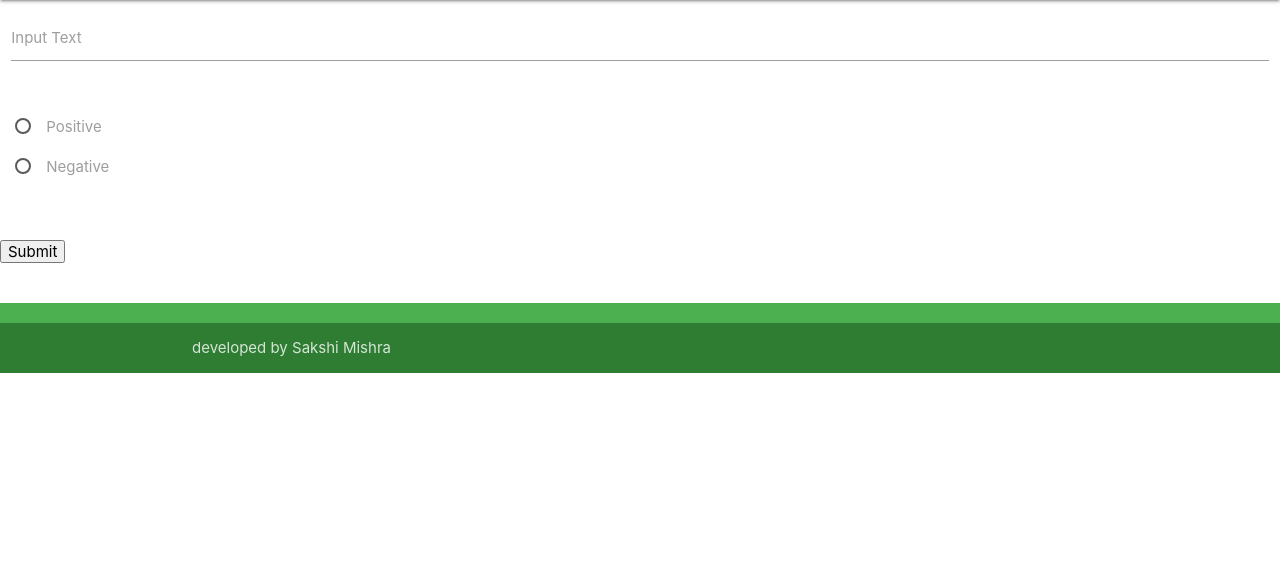
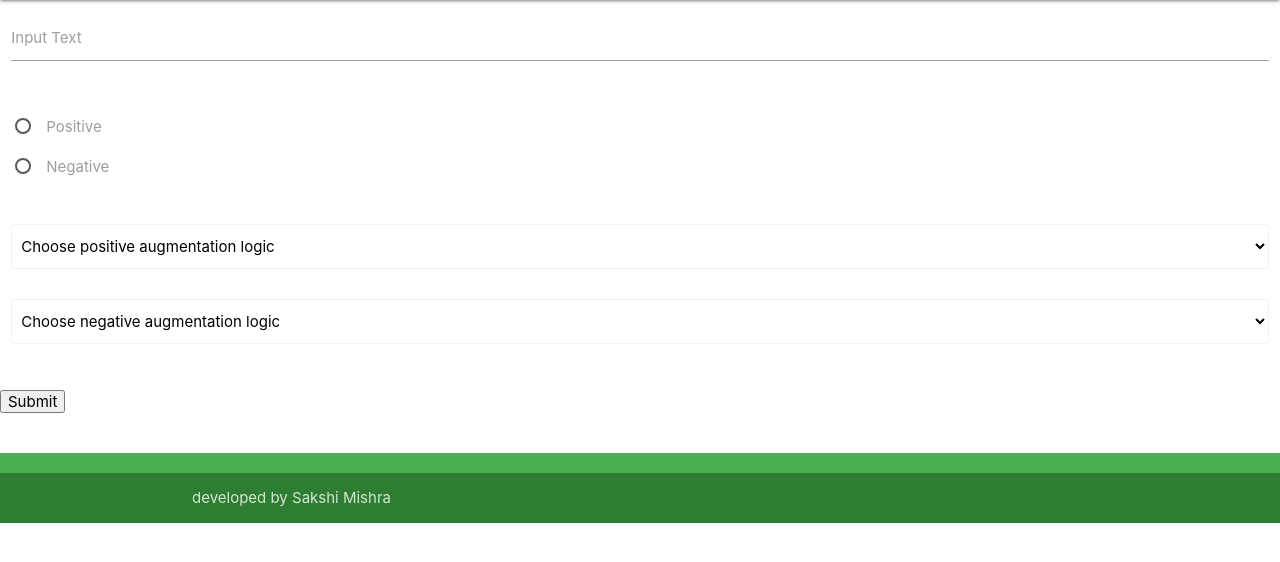
Before and after one commit to smartbrainsakshi/nlpaug, a Flask app: page /index in a window 1280 px wide. Shown: the part 64-626 px from the top of the page. Run offline with Flask 2, Linux system fonts and the light colour scheme.

Commit message:
:zap: dropdonw

```diff
--- a/app.py
+++ b/app.py
@@ -10,10 +10,31 @@ import emoji
 
 app = Flask(__name__)
 
+positive_options = [
+    "Random word swap",
+    "Random word delete",
+    "Random word insert",
+    "Synonym Augmentation",
+    "OCR Augmentation",
+    "KeyBoard Augmentation",
+    "Random Char insert",
+    "Random Char swap",
+    "Random Char delete",
+]
+negative_options = [
+    "Text to emoji",
+    "Antonym of text",
+    "Insert sentence",
+    "Special character insertion",
+    "Swap in the sentence",
+    "Sentence insertion",
+]
+
 # home page
 @app.route('/index')
 def my_form():
-    return render_template('index.html',input_text="")
+
+    return render_template('index.html',input_text="", positive_options=positive_options, negative_options=negative_options)
 
 # form view
 @app.route('/index', methods=['POST'])
@@ -23,22 +44,13 @@ def my_form_post():
     if request.form['group1'] == 'Positive':
         t = EDA()
         t1 = Wordnet()
-        result = [
-            ["Random word swap: ", t.random_swap(text)],
-            ["Random word delete: ", t.random_deletion(text, p=0.3)],
-            ["Random word insert: ", t.random_insertion(text)],
-            ["Synonym Augmentation: ", naw.SynonymAug(aug_src='wordnet').augment(text, n=1)],
-            ["OCR Augmentation: ", nac.OcrAug().augment(text, n=1)],
-            ["KeyBoard Augmentation: ", nac.KeyboardAug().augment(text, n=1)],
-            ["Random Char insert", nac.RandomCharAug('insert').augment(text, n=1)],
-            ["Random Char swap", nac.RandomCharAug('swap').augment(text, n=1)],
-            ["Random Char delete", nac.RandomCharAug('delete').augment(text, n=1)],
-        ]
+        logic = request.form['pos-logic']
+        result = [[logic, apply_pos_logic(logic, text, t)]]
 
     else:
         result = evaluate_negative_augmentation(text)
 
-    return render_template('index.html', result=result, input_text=text)
+    return render_template('index.html', result=result, input_text=text, positive_options=positive_options, negative_options=negative_options)
 
 
 # helper functions are below
@@ -50,23 +62,30 @@ def evaluate_negative_augmentation(text):
     rem_txt = " ".join(words[int(len(words)/2):])
     n = int(len(words)/2)
     result = []
+    logic = request.form['neg-logic']
 
     #0. replace with emojis
-    result.append(["Text to emoji: ", text_to_emoji(text)])
+    if logic == "Text to emoji":
+        result.append(["Text to emoji", text_to_emoji(text)])
     #1. make antonym of whole text
-    result.append(["Antonym of text: ", naw.AntonymAug().augment(text, n=1)])
+    elif logic == "Antonym of text":
+        result.append(["Antonym of text", naw.AntonymAug().augment(text, n=1)])
     #2. insert n words in the half sentence, where n = half of size of sentence
-    try:
-        rand_index = random.randint(0,n)
-        result.append(["Insert sentence: ", t.random_insertion(sentence=words[rand_index], n=n)+ " " +rem_txt])
-    except:
-        pass
+    elif logic == "Insert sentence":
+        try:
+            rand_index = random.randint(0,n)
+            result.append(["Insert sentence", t.random_insertion(sentence=words[rand_index], n=n)+ " " +rem_txt])
+        except:
+            pass
     #3. make antonym of whole text and insert a special character at any position
-    result.append(["Special character insertion: ", get_with_special_char(text)])
+    elif logic == "Special character insertion":
+        result.append(["Special character insertion", get_with_special_char(text)])
     #4. swap half of the sentence
-    result.append(["Swap in the sentence: ", t.random_swap(half_txt)+ " " +rem_txt])
+    elif logic == "Swap in the sentence":
+        result.append(["Swap in the sentence", t.random_swap(half_txt)+ " " +rem_txt])
     #5. insert one random word in half text
-    result.append(["Sentence insertion: ", t.random_insertion(half_txt)+ " " +rem_txt])
+    elif logic == "Sentence insertion":
+        result.append(["Sentence insertion", t.random_insertion(half_txt)+ " " +rem_txt])
     return result
 
 
@@ -99,5 +118,25 @@ def text_to_emoji(text):
     return " ".join(sent)
 
 
+def apply_pos_logic(logic, text, t):
+    if logic=="Random word swap":
+        return t.random_swap(text)
+    elif logic=="Random word delete":
+        return t.random_deletion(text, p=0.3)
+    elif logic=="Random word insert":
+        return t.random_insertion(text)
+    elif logic=="Synonym Augmentation":
+        return naw.SynonymAug(aug_src='wordnet').augment(text, n=1)
+    elif logic=="OCR Augmentation":
+        return nac.OcrAug().augment(text, n=1)
+    elif logic=="KeyBoard Augmentation":
+        return nac.KeyboardAug().augment(text, n=1)
+    elif logic=="Random Char insert":
+        a= nac.RandomCharAug('insert').augment(text, n=1)
+    elif logic=="Random Char swap":
+        return nac.RandomCharAug('swap').augment(text, n=1)
+    elif logic=="Random Char delete":
+        return nac.RandomCharAug('delete').augment(text, n=1)
+
 if __name__ == "__main__":
     app.run(debug=True)
--- a/templates/index.html
+++ b/templates/index.html
@@ -3,8 +3,6 @@
 
  <!-- Compiled and minified JavaScript -->
  <script src="https://cdnjs.cloudflare.com/ajax/libs/materialize/1.0.0/js/materialize.min.js"></script>
-
-
 
  <nav class="green">
     <div class="nav-wrapper">
@@ -36,9 +34,34 @@
                 </label>
               </p>
         </div>
+        {% if positive_options %}
+        <div class="input-field col s12" name=".Positive">
+          <select class="browser-default" name='pos-logic'>
+            <option value="" disabled selected>Choose positive augmentation logic</option>
+            {% for each in positive_options %}
+            <option value="{{each}}">{{each}}</option>
+            {% endfor %}
+          </select>
+        </div>
+        {% endif %}
+
+        {% if negative_options %}
+        <div class="input-field col s12" name=".Negative">
+          <select class="browser-default" name='neg-logic'>
+            <option value="" disabled selected>Choose negative augmentation logic</option>
+            {% for each in negative_options %}
+            <option value="{{each}}">{{each}}</option>
+            {% endfor %}
+          </select>
+        </div>
+        {% endif %}
+
         <div class="input-field col s12"></div>
             <input class="button" type="submit" />
         </div>
+
+
+
        </form>
        {% if result %}
       <table class="striped">
```
